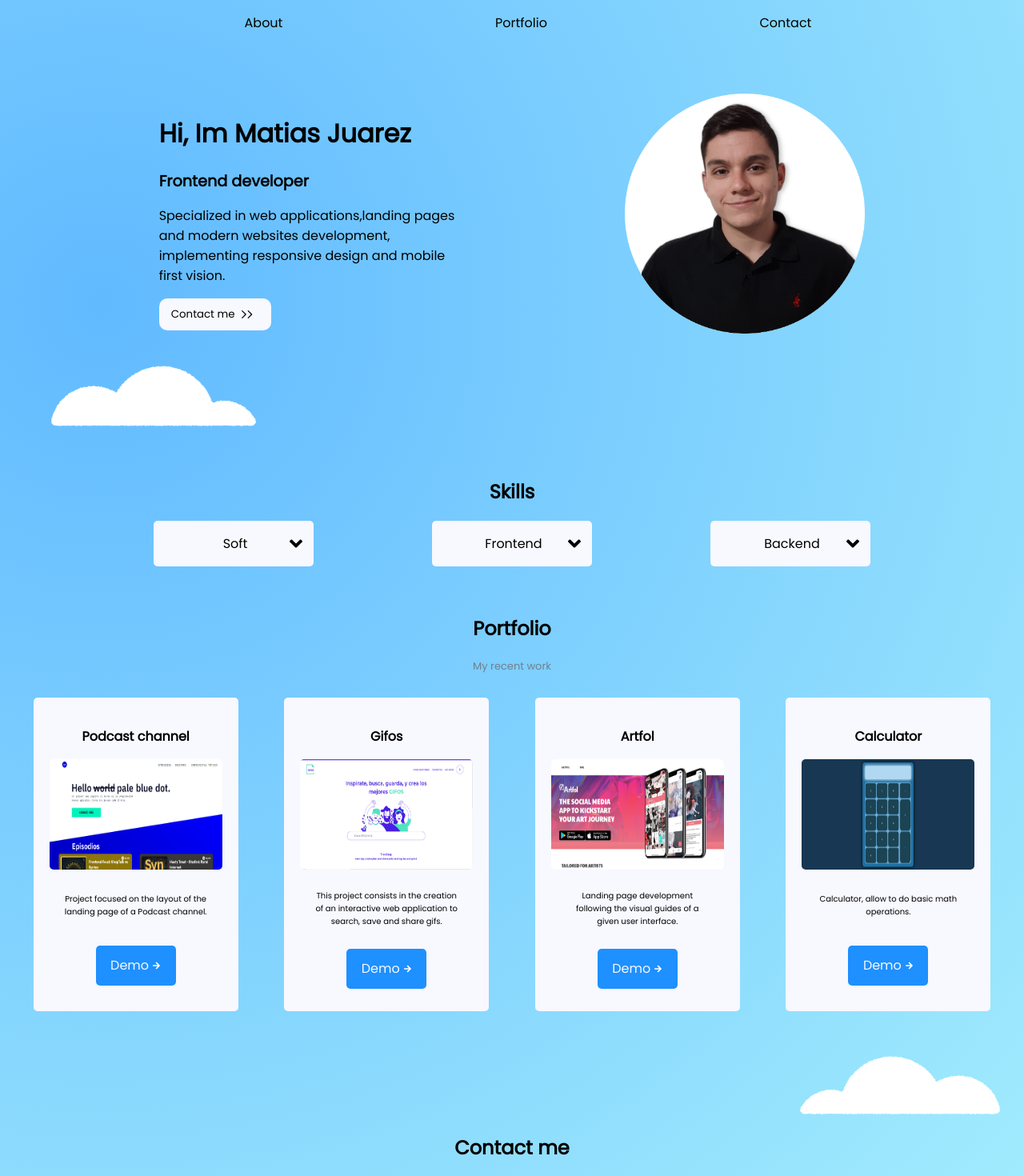
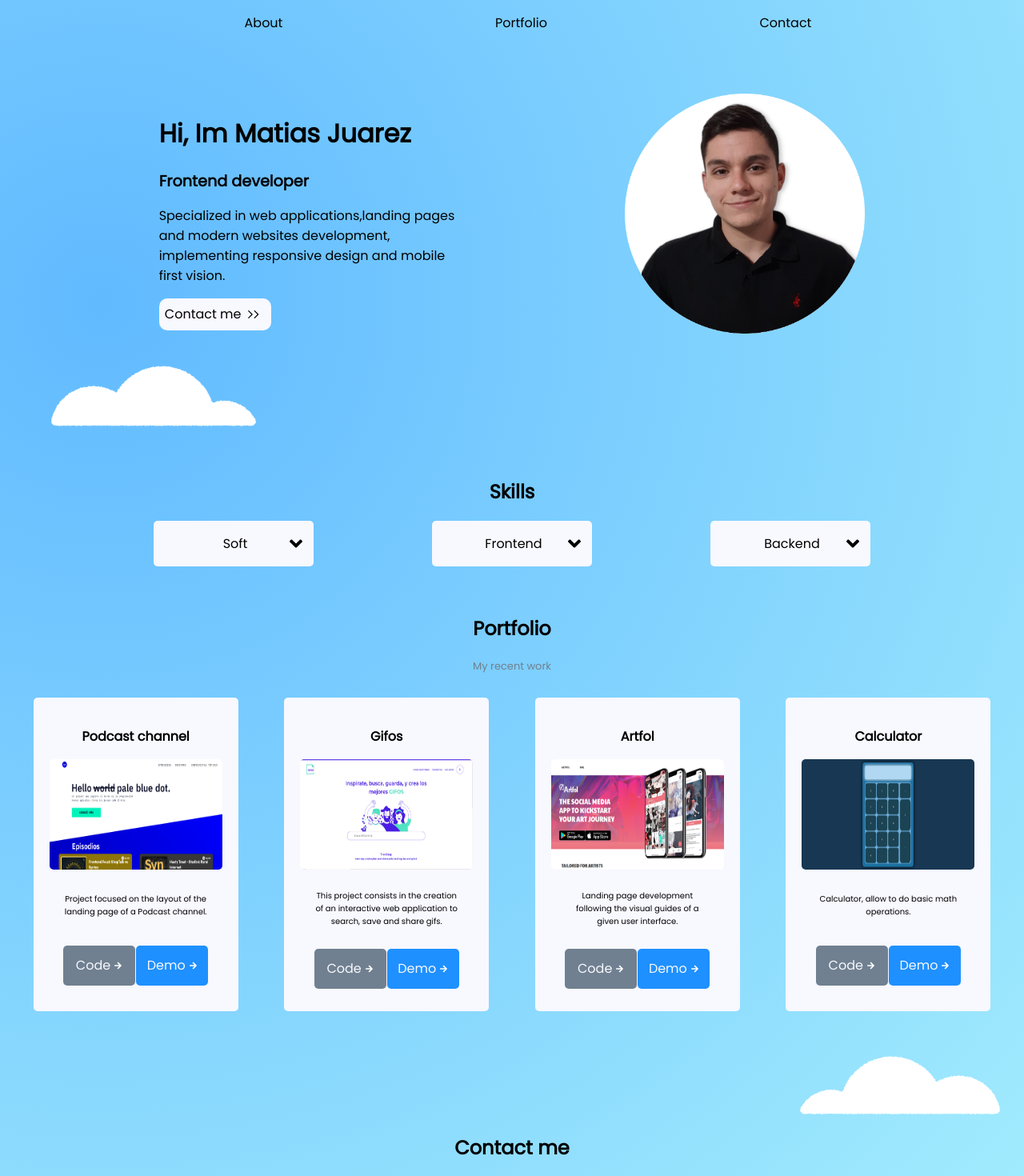
Before and after one commit to matiasj899/Portfolio, a Next.js app: page / in a window 1280 px wide. Shown: the top 1470 px of the page at 80% size. Built offline with nearby package versions, Linux system fonts and the light colour scheme.

Commit message:
add code btn

```diff
--- a/pages/index.tsx
+++ b/pages/index.tsx
@@ -17,6 +17,7 @@ const projects = [
     name: "Podcast channel",
     img: "/podcast-channel.png",
     link: "https://podcast-and-more.netlify.app/",
+    git:"https://github.com/matiasj899/Podcast-Channel-",
     description:
       "Project focused on the layout of the landing page of a Podcast channel.",
   },
@@ -25,6 +26,7 @@ const projects = [
     name: "Gifos",
     img: "/Gifos.png",
     link: "https://ilovegifos.netlify.app/",
+    git:"https://github.com/matiasj899/IloveGIFOS",
     description:
       "This project consists in the creation of an interactive web application to search, save and share gifs.",
   },
@@ -33,6 +35,7 @@ const projects = [
     name: "Artfol",
     img: "/artfol.png",
     link: "https://artfol.netlify.app/",
+    git:"https://github.com/matiasj899/IloveGIFOS",
     description:
       "Landing page development following the visual guides of a given user interface.",
   },
@@ -41,6 +44,7 @@ const projects = [
     name: "Calculator",
     img: "/calculator.png",
     link: "https://calculadora-react-redux.netlify.app/",
+    git:"https://github.com/matiasj899/Calculadora-redux",
     description:
       "Calculator, allow to do basic math operations.",
   },
@@ -67,10 +71,17 @@ const Home: NextPage = () => {
         </a>
         <div className={styles.projectDescAndBtn}>
           <p>{project.description}</p>
+          <div className={styles.codeAndDemoBtn}>
+          <a href={project.git} target="_blank" rel="noreferrer" className={styles.codeBtn}>
+            Code
+            <span className={styles.demoArrow}></span>
+          </a>
           <a href={project.link} target="_blank" rel="noreferrer">
             Demo
             <span className={styles.demoArrow}></span>
           </a>
+          </div>
+
         </div>
       </div>
     );
@@ -107,9 +118,12 @@ const Home: NextPage = () => {
             Specialized in web applications,landing pages and modern websites
             development, implementing responsive design and mobile first vision.
           </p>
-          <button className={styles.homeButton}>
+
+            <a href='#contact' className={styles.homeButton}>
             Contact me <span className={styles.buttonIcon}></span>
-          </button>
+            </a>
+
+
         </div>
 
         <Image
--- a/styles/Home.module.css
+++ b/styles/Home.module.css
@@ -15,7 +15,18 @@
   justify-content: space-evenly;
 }
 .homeButton{
+  height: 40px;
+  width: 140px;
+  border-radius: 10px;
+  display: -moz-box;
   display: flex;
+  border: none;
+  cursor: pointer;
+  background-color: ghostwhite;
+  -moz-box-align: center;
+  align-items: center;
+  -moz-box-pack: center;
+  justify-content: center;
 }
 .buttonIcon{
   background-image: url(../public/angle-double-right.svg);
@@ -268,7 +279,7 @@
     text-align: center;
 }
 .projectDescAndBtn a{
-  width: 100px;
+  width: 90px;
     text-align: center;
     background-color: dodgerblue;
     color: ghostwhite;
@@ -350,7 +361,18 @@
     margin-right: 30px;
 }
 .contactSection{
-  margin-bottom: 20px;
+  margin-bottom: 30px;
+}
+.codeAndDemoBtn{
+  display: flex;
+    width: 100%;
+    justify-content: space-evenly;
+}
+.projectDescAndBtn .codeBtn{
+  background-color: slategrey;
+}
+.projectDescAndBtn .codeBtn:hover{
+  background-color: #4c5763;
 }
 @media (max-width: 600px) {
   .grid {
```
